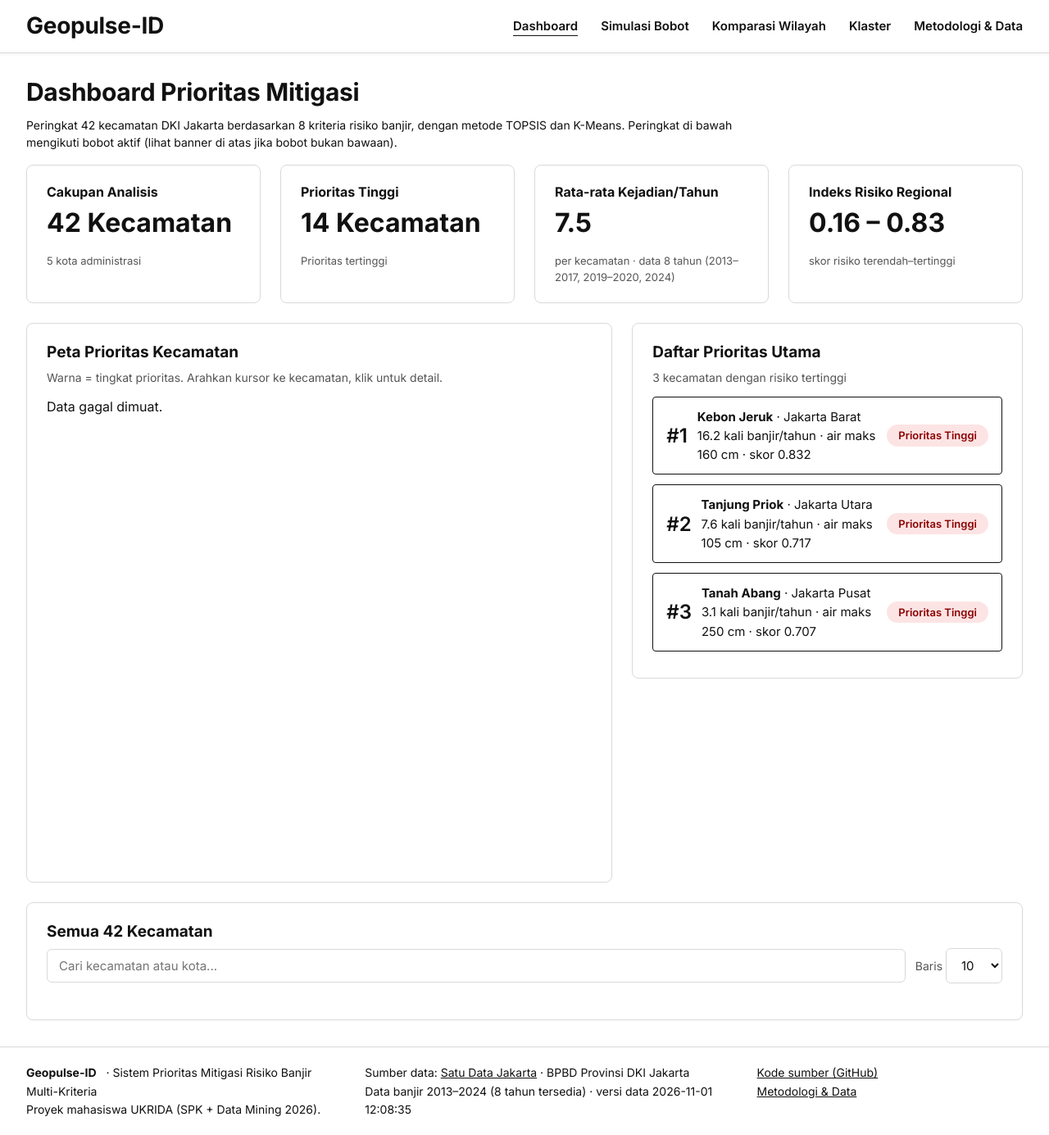
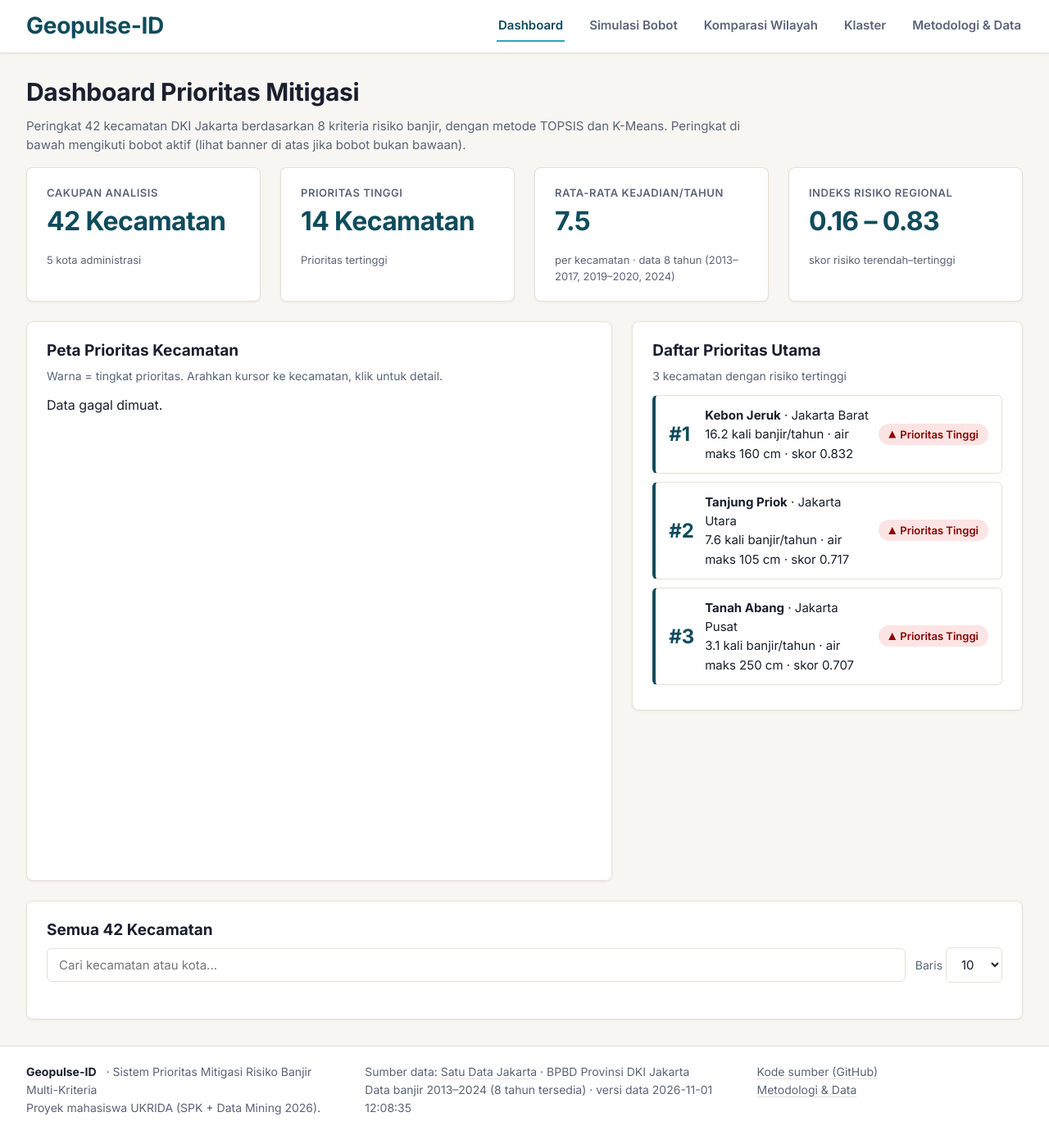
Before and after one commit to Aceranzer/Geopulse-id, a Flask app: page / in a window 1280 px wide. Shown: the whole page at 82% size. After the commit the page ends 1360 px from the top, so only its background shows below. Run offline with Flask 3, Linux system fonts and the light colour scheme; data that the repository does not hold is empty.

Commit message:
style: update CSS for layout consistency and improve color contrast for accessibility

```diff
--- a/static/css/app.css
+++ b/static/css/app.css
@@ -1,6 +1,6 @@
-/* Penyesuaian tata letak di atas theme.css (theme.css tidak diubah). */
+/* Penyesuaian tata letak di atas theme.css. */
 .container { max-width: none; padding: 0 32px; }   /* selebar header */
-.topbar .container { max-width: none; padding: 0 32px; }   /* judul rapat ke kiri, menu rapat ke kanan */
+.topbar .container { max-width: none; padding: 0 32px; }
 #peta { height: 560px; }
 .peta-prioritas { display: grid; grid-template-columns: 3fr 2fr; gap: 24px; margin-top: 24px; align-items: start; }
 .peta-prioritas .section { margin-top: 0; }
@@ -11,20 +11,22 @@
 
 /* ---- font lebih besar (menimpa ukuran kecil di theme.css) ---- */
 body { font-size: 16px; line-height: 1.55; }
-main h1 { font-size: 30px; margin: 0 0 6px; letter-spacing: -.01em; }
+main h1 { font-size: 30px; margin: 0 0 6px; letter-spacing: -.01em; color: var(--ink); }
+main > p.muted, main > .lead { font-size: 15px; color: var(--ink-soft); margin: 0 0 20px; }
 .brand { font-size: 28px; }
 .nav { gap: 28px; }
 .nav a { font-size: 15px; }
 .btn { font-size: 15px; padding: 11px 18px; }
 .card h2, .card h3 { font-size: 19px; margin-bottom: 6px; }
 .card .muted, .muted { font-size: 14px; }
-.stat .label { font-size: 16px; }
-.stat .num { font-size: 32px; }
+.stat .label { font-size: 13px; }
+.stat .num { font-size: 32px; letter-spacing: -.02em; }
 .stat .foot { font-size: 13px; }
 .rank-row { padding: 12px 16px; }
 .rank-row .no { font-size: 24px; }
 .rank-row .name { font-size: 15px; }
-.pill { font-size: 13px; padding: 3px 14px; }
+.pill { font-size: 13px; padding: 3px 12px; }
+.pill::before { width: 9px; height: 9px; }
 .table { font-size: 14.5px; }
 .table th { font-size: 13px; }
 .table td, .table th { padding: 12px 10px; }
@@ -33,27 +35,32 @@
 .pager .page { width: 32px; height: 32px; font-size: 14px; }
 .footer { font-size: 14px; padding: 20px 0; }
 
-/* ---- banner bobot aktif, toast, footer ---- */
-.banner-bobot { background: #e6f0fb; border-bottom: 1px solid #b7d1ee; color: #1b3b5f; font-size: 15px; cursor: pointer; }
+/* ---- banner bobot aktif (konsisten dengan --accent) ---- */
+.banner-bobot { background: var(--accent-bg); border-bottom: 1px solid var(--accent-border); color: var(--primary); font-size: 15px; cursor: pointer; transition: background .15s; }
 .banner-bobot[hidden] { display: none; }
 .banner-bobot .container { display: flex; align-items: center; justify-content: space-between; gap: 12px; padding-top: 8px; padding-bottom: 8px; flex-wrap: wrap; }
-.banner-bobot:hover { background: #dbe9f9; }
-.btn-kecil { border: 1px solid #1b3b5f; background: #fff; color: #1b3b5f; border-radius: 6px; padding: 4px 12px; font: 600 14px var(--font); cursor: pointer; }
-.btn-kecil:hover { background: #f1f6fc; }
-.toast { position: fixed; left: 50%; bottom: 24px; transform: translateX(-50%); background: #111; color: #fff; padding: 12px 20px; border-radius: 8px; font-size: 15px; z-index: 2000; max-width: 92vw; box-shadow: 0 4px 16px rgba(0,0,0,.25); }
+.banner-bobot:hover { background: #D9ECEF; }
+.btn-kecil { border: 1px solid var(--primary); background: var(--surface); color: var(--primary); border-radius: 6px; padding: 4px 12px; font: 600 14px var(--font); cursor: pointer; transition: background .15s; }
+.btn-kecil:hover { background: var(--accent-bg); }
+
+/* ---- toast ---- */
+.toast { position: fixed; left: 50%; bottom: 24px; transform: translateX(-50%); background: var(--ink); color: #fff; padding: 12px 20px; border-radius: 8px; font-size: 15px; z-index: 2000; max-width: 92vw; box-shadow: var(--shadow-md); }
 .toast[hidden] { display: none; }
 .toast a { color: #fff; text-decoration: underline; margin-left: 8px; }
+
+/* ---- footer ---- */
 .footer-grid { display: grid; grid-template-columns: 1.2fr 1.4fr 1fr; gap: 24px; line-height: 1.6; }
-.footer a { color: inherit; }
+.footer a { color: inherit; text-decoration: underline; text-decoration-color: var(--line); text-underline-offset: 3px; }
+.footer a:hover { text-decoration-color: var(--accent); }
 @media (max-width: 900px) { .footer-grid { grid-template-columns: 1fr; gap: 12px; } }
 
 /* ---- pill prioritas tindakan (tinggi / sedang / rendah) ---- */
-.prio { display: inline-block; min-width: 56px; text-align: center; border: 1px solid currentColor; border-radius: 999px; padding: 0 8px; font-size: 12px; font-weight: 700; text-transform: uppercase; margin-right: 6px; vertical-align: 1px; }
-.prio.tinggi { color: #8b0000; background: #fde4e4; }
-.prio.sedang { color: #8a5a00; background: #fff3b8; }
-.prio.rendah { color: #2f7d4f; background: #e3f4e6; }
+.prio { display: inline-block; min-width: 56px; text-align: center; border: 1px solid currentColor; border-radius: 999px; padding: 0 8px; font-size: 12px; font-weight: 700; text-transform: uppercase; margin-right: 6px; vertical-align: 1px; letter-spacing: .03em; }
+.prio.tinggi { color: var(--c0); background: var(--c0-bg); }
+.prio.sedang { color: var(--warning); background: var(--warning-bg); }
+.prio.rendah { color: var(--c3); background: var(--c3-bg); }
 
-/* ---- mobile (<= 800px; diuji pada layar 375x667) ---- */
+/* ---- mobile (<= 800px) ---- */
 @media (max-width: 800px) {
   .container, .topbar .container { padding-left: 16px; padding-right: 16px; }
   .topbar .container { height: auto; flex-wrap: wrap; padding-top: 10px; padding-bottom: 10px; gap: 4px 16px; }
@@ -63,21 +70,19 @@
   main h1 { font-size: 24px; }
   .stat .num { font-size: 26px; }
   .card { padding: 16px; }
-  #peta { height: 320px; }                                   /* peta tetap tinggi >= 300px */
+  #peta { height: 320px; }
   .anggota { columns: 1; }
   .tools, .pager { flex-wrap: wrap; }
-  .banner-bobot .container { flex-direction: column; align-items: flex-start; }   /* tombol Reset turun ke baris bawah */
+  .banner-bobot .container { flex-direction: column; align-items: flex-start; }
   .toast { bottom: 12px; font-size: 14px; }
-  /* kartu Daftar Prioritas: teks memakai lebar penuh, label klaster turun ke baris bawah */
   .rank-row { flex-wrap: wrap; row-gap: 6px; }
   .rank-row .name { flex: 1 1 70%; min-width: 0; }
   .rank-row .pill { margin-left: 40px; }
 
-  /* tabel lebar: gulir horizontal, kolom nama kecamatan menempel di kiri */
   .tabel-lekat-1, .tabel-lekat-2 { min-width: 640px; }
   .tabel-lekat-1 th:nth-child(1), .tabel-lekat-1 td:nth-child(1),
-  .tabel-lekat-2 th:nth-child(2), .tabel-lekat-2 td:nth-child(2) { position: sticky; left: 0; z-index: 1; background: #fff; box-shadow: 1px 0 0 var(--line); }
+  .tabel-lekat-2 th:nth-child(2), .tabel-lekat-2 td:nth-child(2) { position: sticky; left: 0; z-index: 1; background: var(--surface); box-shadow: 1px 0 0 var(--line); }
   .tabel-lekat-1 tbody tr:nth-child(odd) td:nth-child(1),
   .tabel-lekat-2 tbody tr:nth-child(odd) td:nth-child(2) { background: var(--row-alt); }
 }
-@media (min-width: 561px) and (max-width: 800px) { .grid-4 { grid-template-columns: 1fr 1fr; } }   /* kartu KPI 2 kolom di tablet */
+@media (min-width: 561px) and (max-width: 800px) { .grid-4 { grid-template-columns: 1fr 1fr; } }
--- a/static/css/theme.css
+++ b/static/css/theme.css
@@ -1,91 +1,118 @@
-/* Geopulse-ID theme: turunan dari wireframe Figma (monokrom, kartu bergaris tipis, aksen status).
-   Nilai warna diperkirakan dari screenshot; ganti token di :root jika punya kode warna Figma. */
+/* Geopulse-ID theme — "Institutional Calm"
+   Palette: #F7F6F2 bg, #1A1F2E ink, #0F4C5C primary, #2DA4B9 accent.
+   Cluster colors (c0..c3) fix sesuai rubrik; kontras disetarakan untuk WCAG AA. */
 @import url("https://fonts.googleapis.com/css2?family=Inter:wght@400;500;600;700&display=swap");
 
 :root {
-  --bg: #ffffff;
-  --ink: #111111;
-  --ink-soft: #555555;
-  --line: #d9d9d9;
-  --row-alt: #f3f3f3;
-  --primary: #111111;        /* tombol utama (Print Document A4) */
-  --primary-ink: #ffffff;
-  --page-active: #3b3f5c;    /* halaman aktif pada pagination */
+  --bg: #F7F6F2;
+  --surface: #FFFFFF;
+  --ink: #1A1F2E;
+  --ink-soft: #5B6478;
+  --line: #E4E1D7;
+  --row-alt: #F1EFE8;
+  --primary: #0F4C5C;
+  --primary-ink: #FFFFFF;
+  --primary-hover: #0B3E4C;
+  --accent: #2DA4B9;
+  --accent-bg: #E6F3F6;
+  --accent-border: #B7DEE4;
+  --warning: #B45309;
+  --warning-bg: #FEF3E2;
+  --page-active: #0F4C5C;
 
-  /* klaster 0..3: Prioritas Tinggi -> Rendah */
-  --c0: #8b0000; --c0-bg: #fde4e4;
-  --c1: #e4572e; --c1-bg: #ffe9df;
-  --c2: #b8860b; --c2-bg: #fff3b8;   /* "Waspada" pada wireframe berwarna kuning */
-  --c3: #2f7d4f; --c3-bg: #e3f4e6;
+  /* klaster 0..3: Prioritas Tinggi -> Rendah (fix rubrik) */
+  --c0: #8B0000; --c0-bg: #FDE4E4;
+  --c1: #D04A1A; --c1-bg: #FFE4D4;    /* dikuatkan agar kontras di bg krem */
+  --c2: #A67100; --c2-bg: #FFF2C8;    /* kuning digelapkan untuk teks WCAG */
+  --c3: #2F7D4F; --c3-bg: #E3F4E6;
 
   --radius: 8px;
+  --shadow-sm: 0 1px 3px rgba(26,31,46,.06);
+  --shadow-md: 0 4px 12px rgba(26,31,46,.08);
   --font: "Inter", system-ui, -apple-system, "Segoe UI", Arial, sans-serif;
 }
 
 * { box-sizing: border-box; }
-body { margin: 0; background: var(--bg); color: var(--ink); font-family: var(--font); font-size: 14px; line-height: 1.5; }
+body { margin: 0; background: var(--bg); color: var(--ink); font-family: var(--font); font-size: 14px; line-height: 1.5; -webkit-font-smoothing: antialiased; }
 .container { max-width: 1100px; margin: 0 auto; padding: 0 24px; }
 
-/* header */
-.topbar { border-bottom: 1px solid var(--line); box-shadow: 0 1px 4px rgba(0,0,0,.06); background: var(--bg); }
+/* ---------- header ---------- */
+.topbar { border-bottom: 1px solid var(--line); background: var(--surface); box-shadow: var(--shadow-sm); position: sticky; top: 0; z-index: 10; }
 .topbar .container { display: flex; align-items: center; justify-content: space-between; height: 64px; }
-.brand { font-size: 24px; font-weight: 700; letter-spacing: -.01em; }
+.brand { font-size: 24px; font-weight: 700; letter-spacing: -.01em; color: var(--primary); }
 .nav { display: flex; align-items: center; gap: 24px; }
-.nav a { font-size: 12px; font-weight: 600; color: var(--ink); text-decoration: none; }
-.nav a:hover, .nav a.active { text-decoration: underline; text-underline-offset: 6px; }
-.btn { display: inline-block; padding: 10px 16px; border: 0; border-radius: var(--radius); background: var(--primary); color: var(--primary-ink); font: 600 13px var(--font); cursor: pointer; }
-.btn:hover { opacity: .88; }
+.nav a { font-size: 12px; font-weight: 600; color: var(--ink-soft); text-decoration: none; padding: 6px 2px; border-bottom: 2px solid transparent; transition: color .15s, border-color .15s; }
+.nav a:hover { color: var(--ink); }
+.nav a.active { color: var(--primary); border-bottom-color: var(--accent); }
+.btn { display: inline-block; padding: 10px 16px; border: 0; border-radius: var(--radius); background: var(--primary); color: var(--primary-ink); font: 600 13px var(--font); cursor: pointer; transition: background .15s; }
+.btn:hover { background: var(--primary-hover); }
+.btn:focus-visible { outline: 2px solid var(--accent); outline-offset: 2px; }
 
-/* kartu */
-.card { border: 1px solid var(--line); border-radius: var(--radius); padding: 20px 24px; background: var(--bg); }
-.card h2, .card h3 { margin: 0 0 4px; font-size: 15px; font-weight: 700; }
+/* ---------- link umum ---------- */
+a { color: var(--primary); }
+a:hover { text-decoration: underline; text-underline-offset: 3px; }
+
+/* ---------- kartu ---------- */
+.card { border: 1px solid var(--line); border-radius: var(--radius); padding: 20px 24px; background: var(--surface); box-shadow: var(--shadow-sm); }
+.card h2, .card h3 { margin: 0 0 4px; font-size: 15px; font-weight: 700; color: var(--ink); }
 .card .muted { color: var(--ink-soft); font-size: 12px; }
 .grid { display: grid; gap: 24px; }
 .grid-4 { grid-template-columns: repeat(4, 1fr); }
 .grid-2 { grid-template-columns: 1fr 1fr; }
 @media (max-width: 800px) { .grid-4, .grid-2 { grid-template-columns: 1fr; } }
 
-/* kartu statistik: label, angka besar, catatan kecil */
-.stat .label { font-size: 14px; font-weight: 700; }
-.stat .num { font-size: 22px; font-weight: 700; }
+/* ---------- kartu statistik ---------- */
+.stat .label { font-size: 14px; font-weight: 600; color: var(--ink-soft); text-transform: uppercase; letter-spacing: .04em; }
+.stat .num { font-size: 22px; font-weight: 700; color: var(--primary); }
 .stat .foot { display: flex; justify-content: space-between; margin-top: 12px; font-size: 10px; color: var(--ink-soft); }
 
-/* daftar prioritas */
-.rank-row { display: flex; align-items: center; gap: 12px; border: 1px solid var(--ink); border-radius: 4px; padding: 8px 12px; margin-bottom: 12px; }
-.rank-row .no { font-size: 18px; font-weight: 600; }
+/* ---------- daftar prioritas ---------- */
+.rank-row { display: flex; align-items: center; gap: 12px; border: 1px solid var(--line); border-left: 4px solid var(--primary); border-radius: 6px; padding: 10px 14px; margin-bottom: 10px; background: var(--surface); }
+.rank-row .no { font-size: 18px; font-weight: 700; color: var(--primary); min-width: 32px; }
 .rank-row .name { flex: 1; font-size: 11px; }
 
-/* pill status */
-.pill { display: inline-block; padding: 2px 12px; border-radius: 999px; font-size: 11px; font-weight: 600; }
+/* ---------- pill klaster (dengan ikon bentuk per klaster) ---------- */
+.pill { display: inline-flex; align-items: center; gap: 5px; padding: 2px 10px; border-radius: 999px; font-size: 11px; font-weight: 600; }
+.pill::before { content: ""; width: 8px; height: 8px; display: inline-block; background: currentColor; flex-shrink: 0; }
 .pill.c0 { background: var(--c0-bg); color: var(--c0); }
 .pill.c1 { background: var(--c1-bg); color: var(--c1); }
 .pill.c2 { background: var(--c2-bg); color: var(--c2); }
 .pill.c3 { background: var(--c3-bg); color: var(--c3); }
+/* bentuk ikon berbeda per klaster agar tetap dibedakan saat color-blind */
+.pill.c0::before { clip-path: polygon(50% 0, 100% 100%, 0 100%); }       /* ▲ segitiga */
+.pill.c1::before { border-radius: 2px; }                                 /* ◼ kotak */
+.pill.c2::before { border-radius: 50%; }                                 /* ● bulat */
+.pill.c3::before { background: transparent; border: 2px solid currentColor; border-radius: 50%; } /* ○ cincin */
 
-/* tabel */
+/* ---------- tabel ---------- */
 .table { width: 100%; border-collapse: collapse; font-size: 11px; }
-.table th { text-align: left; padding: 12px 8px; font-size: 11px; font-weight: 700; text-transform: uppercase; }
-.table td { padding: 12px 8px; }
+.table th { text-align: left; padding: 12px 8px; font-size: 11px; font-weight: 700; text-transform: uppercase; letter-spacing: .04em; color: var(--ink-soft); border-bottom: 1px solid var(--line); background: var(--surface); }
+.table td { padding: 12px 8px; border-bottom: 1px solid var(--line); }
 .table tbody tr:nth-child(odd) { background: var(--row-alt); }
+.table tbody tr:hover { background: var(--accent-bg); cursor: pointer; }
+
 input[type=search], select, input[type=text], input[type=file] {
-  border: 1px solid var(--line); border-radius: 6px; padding: 8px 12px; font: 12px var(--font); background: var(--bg); color: var(--ink);
+  border: 1px solid var(--line); border-radius: 6px; padding: 8px 12px; font: 12px var(--font); background: var(--surface); color: var(--ink);
 }
+input[type=search]:focus, select:focus, input[type=text]:focus { outline: 2px solid var(--accent); outline-offset: 0; border-color: var(--accent); }
 input[type=search] { width: 100%; }
 
-/* pagination */
+/* ---------- pagination ---------- */
 .pager { display: flex; justify-content: center; align-items: center; gap: 8px; font-size: 11px; color: var(--ink-soft); }
-.pager .page { width: 24px; height: 24px; display: grid; place-items: center; border: 1px solid var(--line); border-radius: 6px; background: var(--bg); color: var(--ink); }
+.pager .page { width: 24px; height: 24px; display: grid; place-items: center; border: 1px solid var(--line); border-radius: 6px; background: var(--surface); color: var(--ink); text-decoration: none; }
+.pager .page:hover { border-color: var(--accent); color: var(--primary); }
 .pager .page.active { background: var(--page-active); border-color: var(--page-active); color: #fff; }
 
-/* footer */
-.footer { border-top: 1px solid var(--line); padding: 16px 0; font-size: 12px; }
-.footer b { margin-right: 8px; }
+/* ---------- footer ---------- */
+.footer { border-top: 1px solid var(--line); padding: 16px 0; font-size: 12px; background: var(--surface); color: var(--ink-soft); }
+.footer b { margin-right: 8px; color: var(--ink); }
+.footer a { color: var(--primary); }
 
-/* tombol "Print Document A4" memicu window.print() */
+/* ---------- print ---------- */
 @media print {
   @page { size: A4; margin: 14mm; }
   .topbar, .btn, .pager, .no-print { display: none !important; }
-  body { font-size: 11px; }
-  .card { break-inside: avoid; }
+  body { font-size: 11px; background: #fff; }
+  .card { break-inside: avoid; box-shadow: none; }
   .table tbody tr:nth-child(odd) { background: #f3f3f3 !important; -webkit-print-color-adjust: exact; print-color-adjust: exact; }
 }
```
